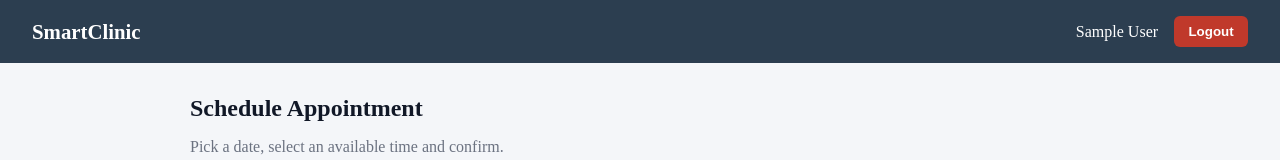
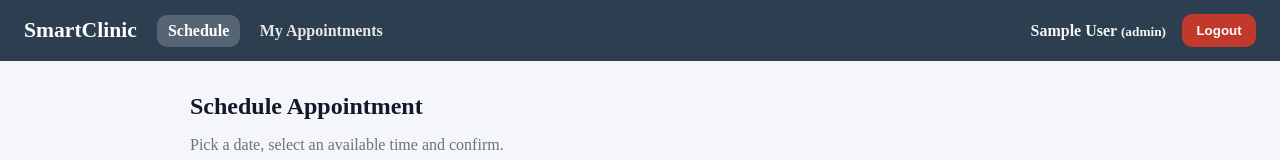
Before and after one commit to AdrianoLMedeiros/Smart-Clinic, a Vue app in the folder frontend/: page /schedule in a window 1280 px wide. Shown: the top 160 px of the page. Built offline with nearby package versions, Linux system fonts and the light colour scheme; no server answers; sample sign-in values are in the browser's storage.

Commit message:
feat(frontend): add role-aware navigation to header

```diff
--- a/frontend/src/components/AppHeader.vue
+++ b/frontend/src/components/AppHeader.vue
@@ -1,9 +1,17 @@
 <script setup lang="ts">
-import { useRouter } from "vue-router";
+import { computed } from "vue";
+import { useRoute, useRouter } from "vue-router";
 import { useAuthStore } from "@/stores/auth";
 
 const router = useRouter();
+const route = useRoute();
 const auth = useAuthStore();
+
+const isAdminish = computed(() => auth.isAdminish); // SECRETARY/ADMIN
+
+function isActive(path: string) {
+  return route.path === path;
+}
 
 function handleLogout() {
   auth.clearSession();
@@ -13,18 +21,51 @@ function handleLogout() {
 
 <template>
   <header class="app-header">
-    <div class="brand">
-      <h1>SmartClinic</h1>
+    <div class="left">
+      <div
+        class="brand"
+        @click="router.push('/schedule')"
+        role="button"
+        tabindex="0"
+      >
+        SmartClinic
+      </div>
+
+      <nav class="nav">
+        <router-link
+          to="/schedule"
+          class="nav-link"
+          :class="{ active: isActive('/schedule') }"
+        >
+          Schedule
+        </router-link>
+
+        <router-link
+          to="/my-appointments"
+          class="nav-link"
+          :class="{ active: isActive('/my-appointments') }"
+        >
+          My Appointments
+        </router-link>
+
+        <router-link
+          v-if="isAdminish"
+          to="/admin"
+          class="nav-link"
+          :class="{ active: isActive('/admin') }"
+        >
+          Admin
+        </router-link>
+      </nav>
     </div>
 
-    <div class="user-area" v-if="auth.user">
-      <span class="user-name">
-        {{ auth.user.name }}
+    <div class="right">
+      <span class="user">
+        {{ auth.user?.name }}
+        <small v-if="auth.user?.role">({{ auth.user.role }})</small>
       </span>
 
-      <button class="logout-button" @click="handleLogout">
-        Logout
-      </button>
+      <button class="logout" @click="handleLogout">Logout</button>
     </div>
   </header>
 </template>
@@ -34,37 +75,70 @@ function handleLogout() {
   display: flex;
   justify-content: space-between;
   align-items: center;
-  padding: 1rem 2rem;
+  padding: 0.9rem 1.5rem;
   background-color: #2c3e50;
   color: white;
 }
 
-.brand h1 {
-  margin: 0;
-  font-size: 1.3rem;
+.left {
+  display: flex;
+  align-items: center;
+  gap: 1.25rem;
 }
 
-.user-area {
+.brand {
+  font-size: 1.35rem;
+  font-weight: 800;
+  cursor: pointer;
+  user-select: none;
+}
+
+.nav {
+  display: flex;
+  gap: 0.5rem;
+  align-items: center;
+}
+
+.nav-link {
+  padding: 0.45rem 0.7rem;
+  border-radius: 10px;
+  text-decoration: none;
+  color: rgba(255, 255, 255, 0.88);
+  font-weight: 700;
+}
+
+.nav-link:hover {
+  background: rgba(255, 255, 255, 0.12);
+  color: white;
+}
+
+.nav-link.active {
+  background: rgba(255, 255, 255, 0.2);
+  color: white;
+}
+
+.right {
   display: flex;
   align-items: center;
   gap: 1rem;
 }
 
-.user-name {
-  font-weight: 500;
+.user {
+  font-weight: 700;
+  opacity: 0.95;
 }
 
-.logout-button {
-  padding: 0.5rem 0.9rem;
+.logout {
+  padding: 0.55rem 0.9rem;
   border: none;
-  border-radius: 6px;
+  border-radius: 10px;
   background-color: #c0392b;
   color: white;
-  font-weight: 600;
+  font-weight: 800;
   cursor: pointer;
 }
 
-.logout-button:hover {
+.logout:hover {
   background-color: #a93226;
 }
 </style>
```
